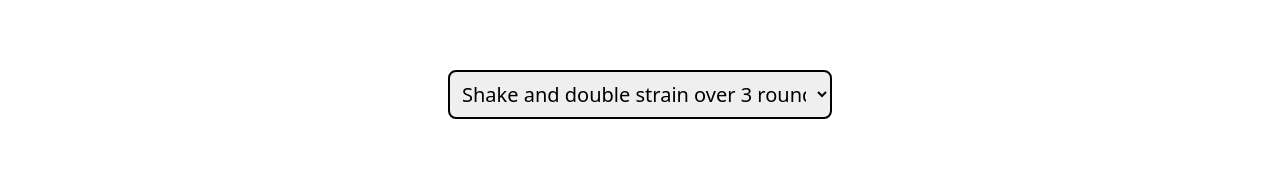
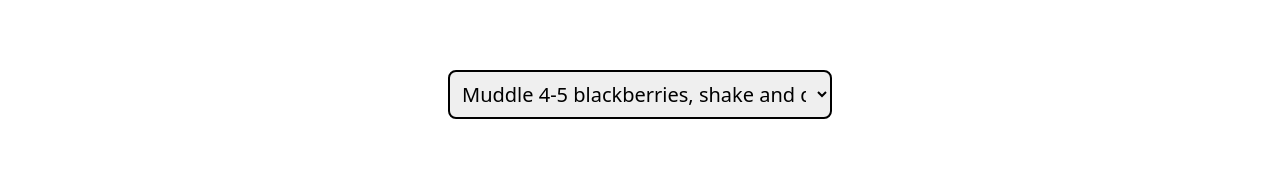
Before and after one commit to mattcodings/drink-training, a Next.js app: page /drink-measurements-quiz/0 in a window 1280 px wide. Shown: the part 602-771 px from the top of the page. Built offline with nearby package versions, Linux system fonts and the light colour scheme.

Commit message:
fixed some processes

```diff
--- a/data/drink-ingredients.ts
+++ b/data/drink-ingredients.ts
@@ -73,7 +73,8 @@ export const garnish = [
 ];
 
 export const processList = [
-  "Shake and double strain over 3 round ice cubes",
+  "Muddle 4-5 blackberries, shake and double strain over 3 round ice cubes",
+  "Stir",
   "Shake and strain over new ice",
   "Muddle basil leaves, build and top with San Pellegrino Pompelmo",
   "Build in beaker, add ice and stir. Strain over large ice cube.",
--- a/data/drink-recipe-easy-questions.ts
+++ b/data/drink-recipe-easy-questions.ts
@@ -40,7 +40,8 @@ export const drinks: Drink[] = [
         measurement: "top off",
       },
     ],
-    process: "Shake and double strain over 3 round ice cubes",
+    process:
+      "Muddle 4-5 blackberries, shake and double strain over 3 round ice cubes",
     garnish: ["Lime Wheel", "Blackberry"],
   },
   {
@@ -67,7 +68,7 @@ export const drinks: Drink[] = [
         measurement: "top off",
       },
     ],
-    process: "Shake and double strain over 3 round ice cubes",
+    process: "Stir",
     garnish: ["Lime Wedge", "Blueberries"],
   },
   {
```
